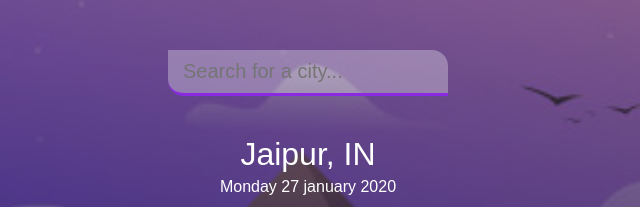
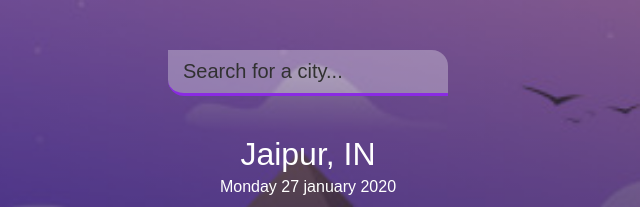
Before and after one commit to ravinwashere/weather-app, a plain HTML site: page index.html in a window 1280 px wide. Shown: the top 207 px of the page, 332-972 px from the left. Drawn offline with Linux system fonts and the light colour scheme.

Commit message:
add font color inside placeholder

```diff
--- a/main.css
+++ b/main.css
@@ -43,6 +43,11 @@ header input {
 
 header input:focus {
     background-color: rgba(255, 255, 255, 0.6);
+}
+
+::placeholder{
+    color: #313131;
+    font-weight: 500;
 }
 
 main{
--- a/main.js
+++ b/main.js
@@ -9,6 +9,8 @@ searchbox.addEventListener('keypress', setQuery);
 function setQuery(evt) {
   if (evt.keyCode == 13) {
     getResults(searchbox.value);
+
+    searchbox.value = "";
 
   }
 }
```
